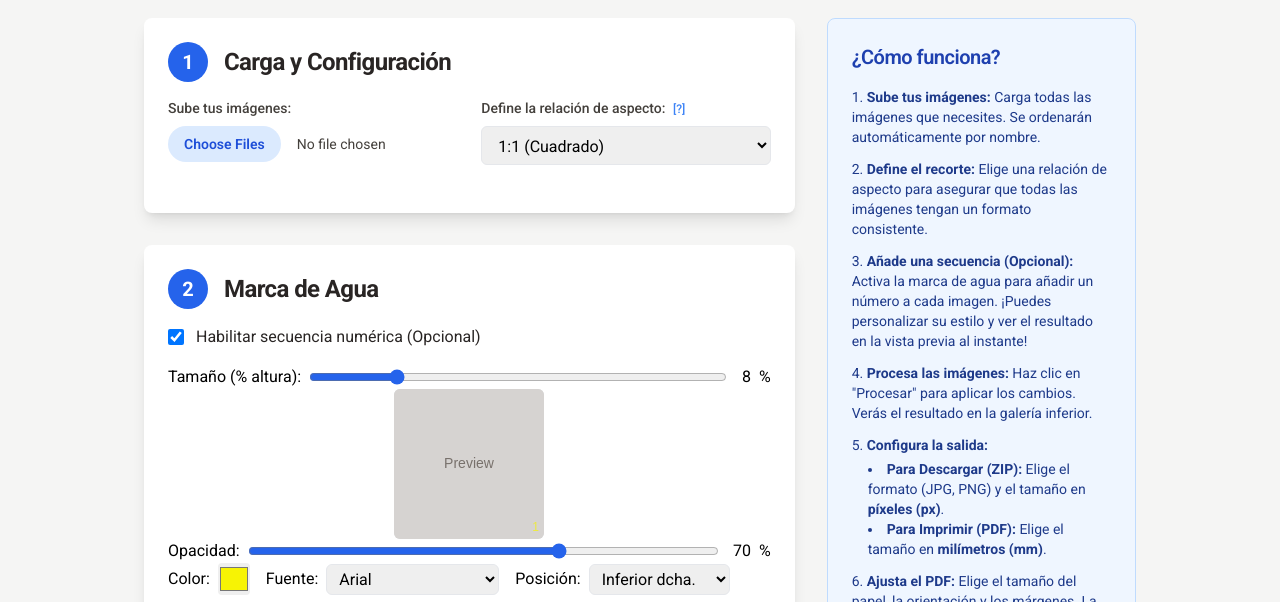
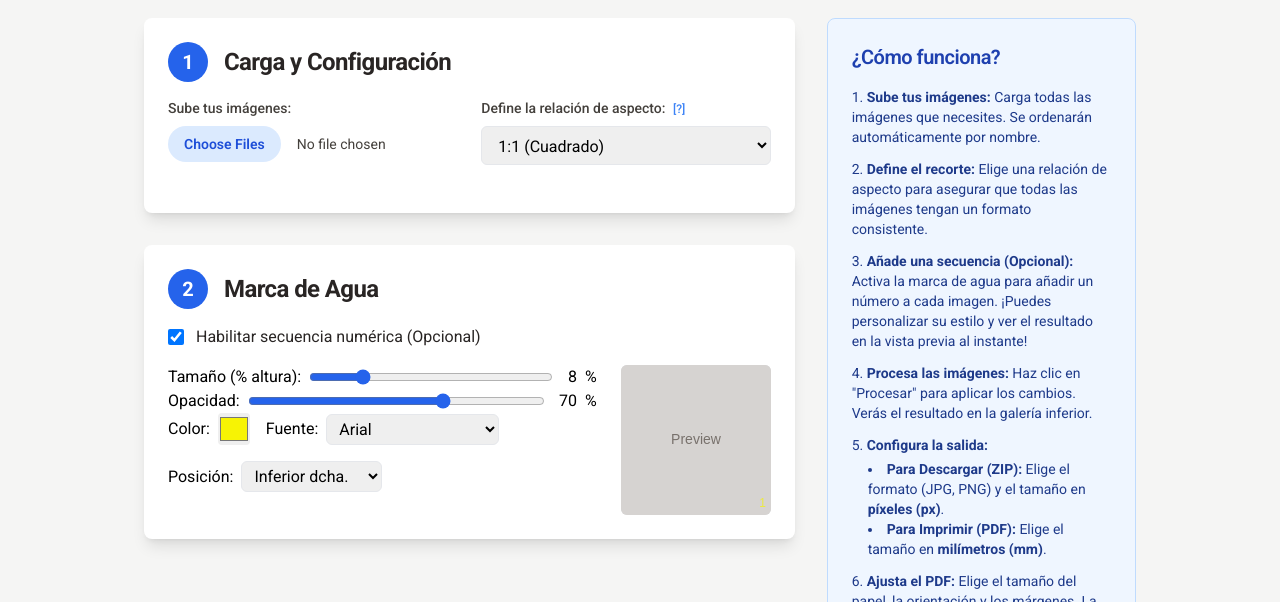
Before and after one commit to RamAMC/Golem, a plain HTML site: page GolemApp/index.html in a window 1280 px wide. Shown: the part 198-800 px from the top of the page. Drawn offline with nearby package versions, Linux system fonts and the light colour scheme.

Commit message:
Actualizacion de la visualizacion de watermark-controls

```diff
--- a/GolemApp/estilos.css
+++ b/GolemApp/estilos.css
@@ -13,8 +13,9 @@
   background: #f7f7f7;
   border-radius: 6px;
   border: 1px solid #ddd;
-  max-width: 350px;
+  max-width: 350px; /* Solo para móviles */
 }
+
 .watermark-controls label {
   margin-right: 6px;
 }
--- a/GolemApp/index.html
+++ b/GolemApp/index.html
@@ -100,35 +100,40 @@
                     <label for="enableWm" class="ml-3 text-stone-800 dark:text-stone-300">Habilitar secuencia numérica (Opcional)</label>
                   </div>
 
-                <div id="watermark-controls" class="grid grid-cols-1 md:grid-cols-4 gap-x-6 gap-y-4">
-                    <!-- Fila 1: Slider de Tamaño -->
-                    <div class="md:col-span-3 flex flex-wrap items-center gap-2">
+          <!-- Contenedor flexible que cambia layout en md -->
+            <div class="flex flex-col md:flex-row md:items-start md:gap-6">
+
+              <!-- Controles -->
+              <div id="watermark-controls" class="flex flex-col gap-4 flex-1">
+
+                <!-- Tamaño -->
+                <div class="flex items-center gap-2">
                   <label for="wmSize" class="dark:text-stone-300">Tamaño (% altura):</label>
-                        <input type="range" id="wmSize" min="5" max="20" value="8" class="dark:accent-orange-600 accent-blue-600 flex-1">
-                        <span id="wmSizeVal" class="w-4 text-right dark:text-stone-300">8</span><span class="dark:text-stone-300">%</span>
+                  <input type="range" id="wmSize" min="5" max="20" value="8"
+                    class="dark:accent-orange-600 accent-blue-600 flex-1" />
+                  <span id="wmSizeVal" class="w-4 text-right dark:text-stone-300">8</span><span
+                    class="dark:text-stone-300">%</span>
                 </div>
 
-                    <!-- Vista Previa (ocupa 3 filas) -->
-                    <div class="md:col-start-4 md:row-start-1 md:row-span-3 flex items-center justify-center">
-                        <canvas id="wmPreview" width="150" height="150" class="bg-gray-200 dark:bg-stone-700/50 rounded-md shadow-inner mx-auto"></canvas>
+                <!-- Opacidad -->
+                <div class="flex items-center gap-2">
+                  <label for="wmAlpha" class="dark:text-stone-300">Opacidad:</label>
+                  <input type="range" id="wmAlpha" min="10" max="100" value="70"
+                    class="dark:accent-orange-600 accent-blue-600 flex-1" />
+                  <span id="wmAlphaVal" class="w-6 text-right dark:text-stone-300">70</span><span
+                    class="dark:text-stone-300">%</span>
                 </div>
 
-                    <!-- Fila 2: Slider de Opacidad -->
-                    <div class="md:col-span-3 flex flex-wrap items-center gap-2">
-                        <label for="wmAlpha" class="dark:text-stone-300">Opacidad:</label>
-                        <input type="range" id="wmAlpha" min="10" max="100" value="70" class="dark:accent-orange-600 accent-blue-600 flex-1">
-                        <span id="wmAlphaVal" class="w-6 text-right dark:text-stone-300">70</span><span class="dark:text-stone-300">%</span>
-                    </div>
-
-                    <!-- Fila 3: Otros Controles -->
-                    <div class="md:col-span-3 flex flex-wrap items-center gap-4">
+                <!-- Otros controles -->
+                <div class="flex flex-wrap gap-4">
                   <div class="flex items-center gap-2">
                     <label for="wmColor" class="dark:text-stone-300">Color:</label>
-                          <input type="color" id="wmColor" value="#f7f304" class="w-8 h-8 p-0 border-0 rounded">
+                    <input type="color" id="wmColor" value="#f7f304" class="w-8 h-8 p-0 border-0 rounded" />
                   </div>
                   <div class="flex items-center gap-2">
                     <label for="wmFont" class="dark:text-stone-300">Fuente:</label>
-                            <select id="wmFont" class="border rounded-md px-2 py-1 dark:bg-stone-800 dark:border-stone-600 dark:text-stone-300">
+                    <select id="wmFont"
+                      class="border rounded-md px-2 py-1 dark:bg-stone-800 dark:border-stone-600 dark:text-stone-300">
                       <option value="Arial">Arial</option>
                       <option value="Verdana">Verdana</option>
                       <option value="Courier New">Courier New</option>
@@ -137,7 +142,8 @@
                   </div>
                   <div class="flex items-center gap-2">
                     <label for="wmPos" class="dark:text-stone-300">Posición:</label>
-                            <select id="wmPos" class="border rounded-md px-2 py-1 dark:bg-stone-800 dark:border-stone-600 dark:text-stone-300">
+                    <select id="wmPos"
+                      class="border rounded-md px-2 py-1 dark:bg-stone-800 dark:border-stone-600 dark:text-stone-300">
                       <option value="br">Inferior dcha.</option>
                       <option value="bl">Inferior izq.</option>
                       <option value="tr">Superior dcha.</option>
@@ -146,6 +152,16 @@
                   </div>
                 </div>
               </div>
+
+              <!-- Canvas de vista previa -->
+              <div class="flex justify-center md:justify-end flex-shrink-0 mt-6 md:mt-0">
+                <canvas id="wmPreview" width="150" height="150"
+                  class="bg-gray-200 rounded-md shadow-inner"></canvas>
+              </div>
+            </div>
+
+
+
                 </section>
                 </div>
 
```
Lines whose indentation alone changed are shown as unchanged.
